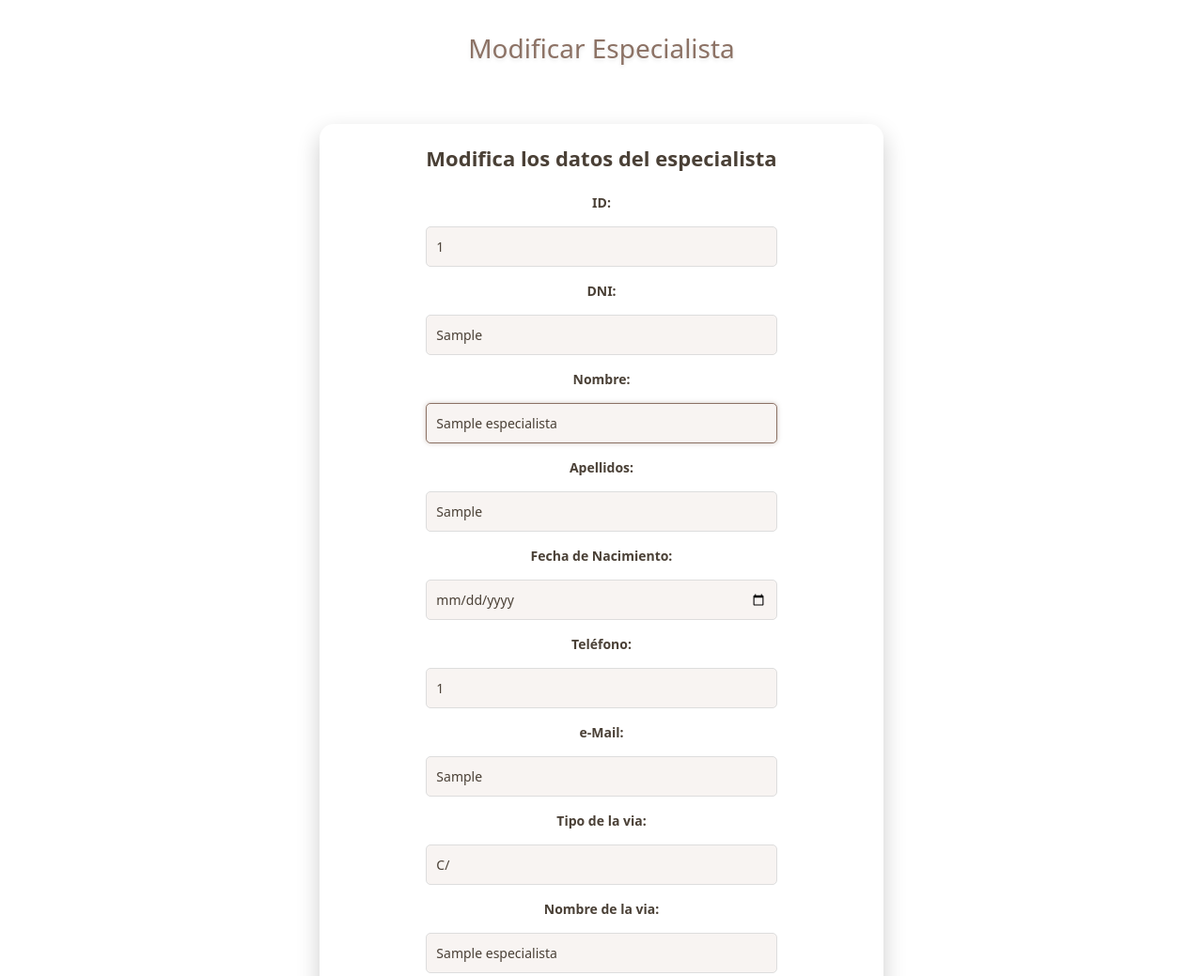
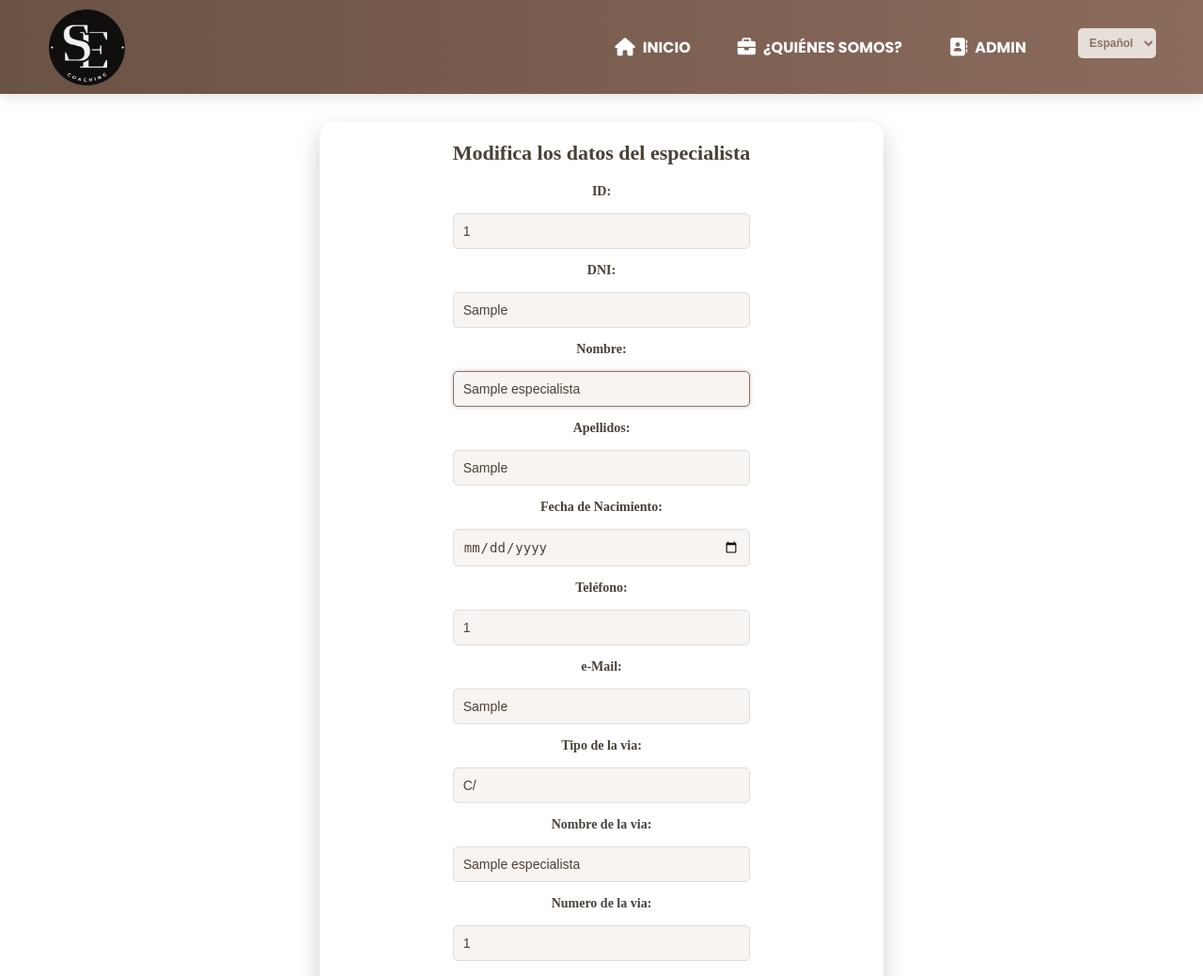
Before and after one commit to ElenaaDalmau/Entrega, a PHP site: the page made by php/Mod_Espe.php in a window 1280 px wide. Shown: the top 1039 px of the page at 94% size. Run offline with PHP 8.4, Linux system fonts and the light colour scheme; the visitor is signed in with stand-in values (Sample User, id 1); tables that the repository leaves empty hold one stand-in row (values such as "Sample post").

Commit message:
Update Mod_Espe.php

```diff
--- a/php/Mod_Espe.php
+++ b/php/Mod_Espe.php
@@ -22,35 +22,75 @@
 
         <meta charset="utf-8">
 
-        <title> Modificacion Cliente </title>
+        <title> Login </title>
 
         <meta name="viewport" content="width=device-width, initial-scale=1.0">
 
         <link href="https://fonts.googleapis.com/css?family=Nunito&display=swap" rel="stylesheet">
         <link href="https://fonts.googleapis.com/css?family=Overpass&display=swap" rel="stylesheet">
 
-
+        <!-- Link hacia el archivo de estilos css -->
+        <link rel="stylesheet" href="../css/estilo2.css">
 
         <!-- Link favicon -->
         <link rel="shortcut icon" href="../img/logo.png" type="image/x-icon">
 
-        <!-- Link hacia el archivo de estilos css -->
-        <link rel="stylesheet" href="../css/estilo2.css">
-        <!-- Link hacia el archivo de estilos de bootstrap -->
-        <link href="https://cdn.jsdelivr.net/npm/bootstrap@5.0.2/dist/css/bootstrap.min.css" rel="stylesheet" integrity="sha384-EVSTQN3/azprG1Anm3QDgpJLIm9Nao0Yz1ztcQTwFspd3yD65VohhpuuCOmLASjC" crossorigin="anonymous">
-
-        <script src="script.js"></script>
+        <!-- Link para que funcionen los FA FA -->
+        <link rel="stylesheet" href="https://cdnjs.cloudflare.com/ajax/libs/font-awesome/6.0.0-beta3/css/all.min.css">
 
     </head>
 
-    <body class="fondo">
-        <!-- Link hacia las librerias jsp de bootstrap -->
-        <script src="https://cdn.jsdelivr.net/npm/bootstrap@5.0.2/dist/js/bootstrap.bundle.min.js" integrity="sha384-MrcW6ZMFYlzcLA8Nl+NtUVF0sA7MsXsP1UyJoMp4YLEuNSfAP+JcXn/tWtIaxVXM" crossorigin="anonymous"></script>
+    <body >
 
-        <div class="titulo_ME">Modificar Especialista</div>
-        <!-- <div id="contenedor2"> -->
+<!--CABECERA-->
+<div id="header">
+        <div class="logo">
+            <img src="img/logo.png" alt="COACHING SL">
+        </div>
+        <nav>
+        <ul>
+                <?php
+                if ($_SESSION['Tipo'] == "cliente") { // Si es Admin, mostrar opciones adicionales
+                    echo "<li><a href='../index.php'><i class='fa fa-home'></i> <span data-translate='inicio'>Inicio</span></a></li>";
+                    echo "<li><a href='ComoTrabajamos.php'><i class='fa fa-briefcase'></i> <span data-translate='como_trabajar'>¿Quiénes somos?</span></a></li>";
+                    echo "<li><a href='Contacto.php'><i class='fa fa-phone-square'></i> <span data-translate='contacto'>Puesta en contacto</span></a></li>";
+                    echo "<li><a href='ListadoEspe.php'><i class='fa fa-address-book'></i> <span data-translate='especialistas'>Especialistas</span></a></li>";
+                    echo "<li><a href='Calendario.php'><i class='fa fa-calendar'></i> <span data-translate='calendario'>Calendario</span></a></li>";
+                    echo '<br>';
+                }
 
-<!-- En este código queremos modificar la tabla de articulos, pero como verás no se muestra nada. -->
+                if ($_SESSION['Tipo'] == "admin") { // Si es Admin, mostrar opciones adicionales
+                    echo "<li><a href='../index.php'><i class='fa fa-home'></i> <span data-translate='inicio'>Inicio</span></a></li>";
+                    echo "<li><a href='ComoTrabajamos.php'><i class='fa fa-briefcase'></i> <span data-translate='como_trabajar'>¿Quiénes somos?</span></a></li>";
+                    echo "<li><a href='FuncionesAdmin.php'><i class='fa fa-address-book'></i><span data-translate='ADMIN'>Admin</span></a></li>";
+                    echo '<br>';
+                }
+                if ($_SESSION['Tipo'] == "espe") { // Si es Especialista, mostrar opciones adicionales
+                    echo "<li><a href='../index.php'><i class='fa fa-home'></i> <span data-translate='inicio'>Inicio</span></a></li>";
+                    echo "<li><a href='ComoTrabajamos.php'><i class='fa fa-briefcase'></i> <span data-translate='como_trabajar'>¿Quiénes somos?</span></a></li>";
+                    echo "<li><a href='FuncionesEspe.php'><i class='fa fa-address-book'></i><span data-translate='espe'>espe</span></a></li>";
+                    echo '<br>';
+                }
+                ?>
+                <li>
+                    <div class="lenguage-selector">
+                        <label for="lenguage"></label>
+                        <select name="lenguage" id="lenguage">
+                            <option value="es" data-translate="espanol">Español</option>
+                            <option value="ca" data-translate="catalan">Catalan</option>
+                            <option value="en" data-translate="ingles">Inglés</option>
+                            <option value="fr" data-translate="frances">Francés</option>
+                            <option value="it" data-translate="italiano">Italiano</option>
+                            <option value="eu" data-translate="euskera">Euskera</option>
+                            <option value="gl" data-translate="gallego">Gallego</option>
+                            <option value="su" data-translate="sueco">Sueco</option>
+                        </select>
+                    </div>
+                </li>
+            </ul>
+        </nav>
+    </div>
+
 
 <?php
 
```
